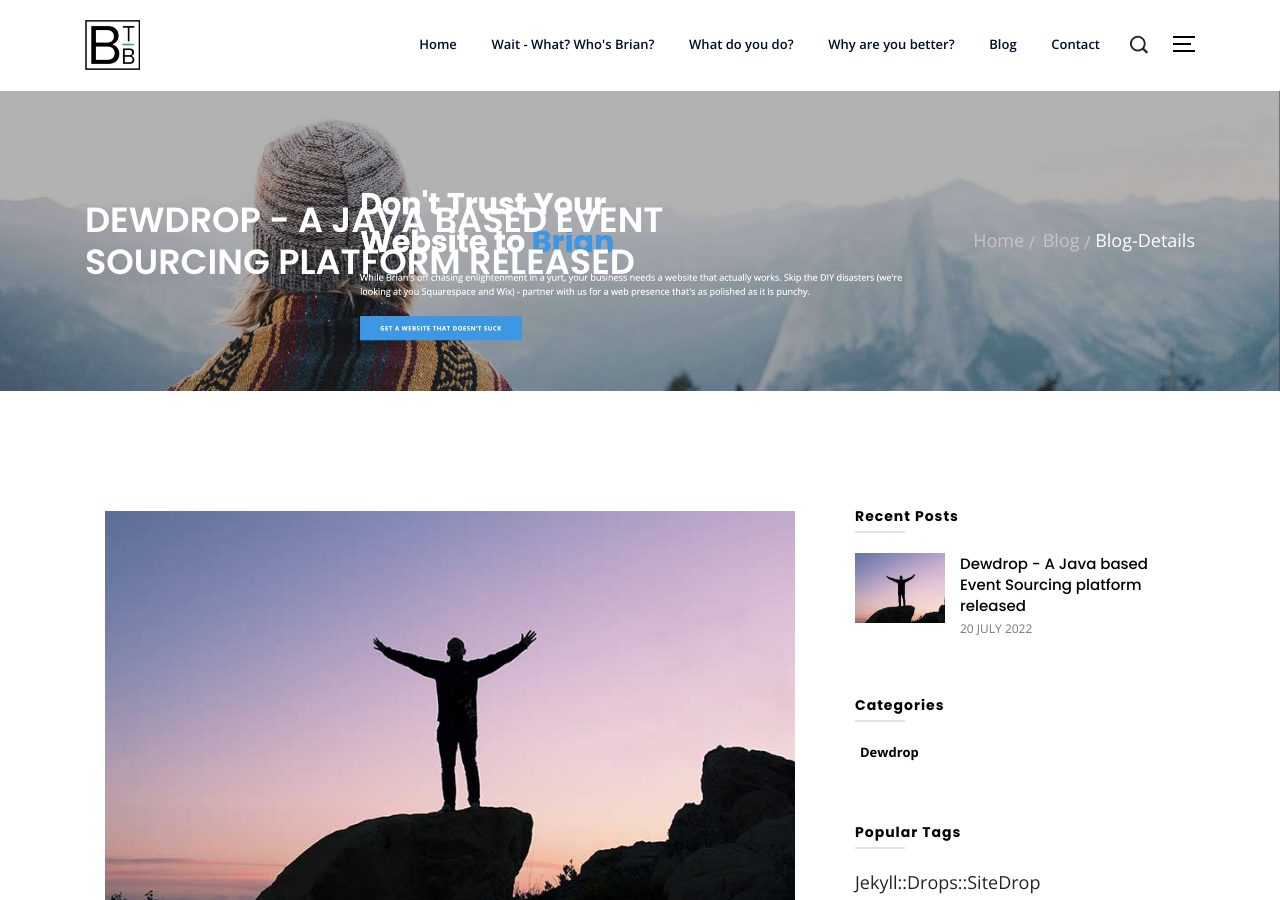
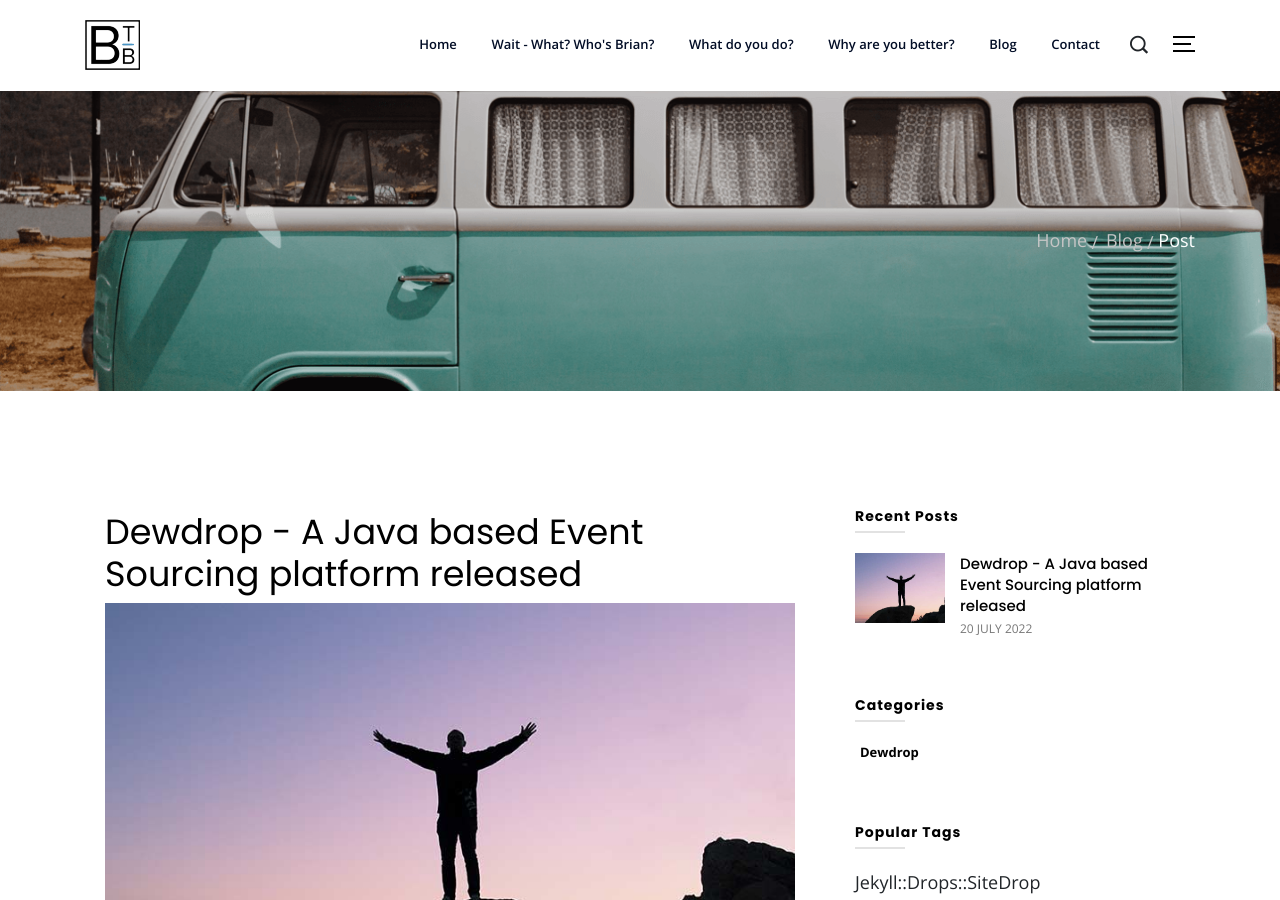
Before and after one commit to matsientst/betterthanbrian, a Jekyll site: the page built from _posts/2022-07-19-dewdrop-event-sourcing-released.md, in a window 1280 px wide and 900 px high. Built offline with Jekyll 4.4.1, drawn with Linux system fonts in a browser that asks for light colours.

Commit message:
fixing blog page

```diff
--- a/_layouts/post.html
+++ b/_layouts/post.html
@@ -4,20 +4,15 @@ layout: default
 {% include header.html %}
 <main>
 <!-- breadcrumb-area -->
-<section class="breadcrumb-area grey-bg" style="background-image:url({{site.cover_image}})">
+<section class="breadcrumb-area grey-bg" style="background-image:url({{page.header_image}})">
     <div class="container">
         <div class="row align-items-center">
-            <div class="col-xl-8 col-md-6">
-                <div class="breadcrumb-title sm-size">
-                    <h2>{{page.title}}</h2>
-                </div>
-            </div>
-            <div class="col-xl-4 col-md-6 text-left text-md-right">
+            <div class="col-xl-12 col-md-12 text-left text-md-right">
                 <div class="breadcrumb">
                     <ul>
                         <li><a href="{{site.url}}">Home</a></li>
                         <li><a href="/pages/blog">Blog</a></li>
-                        <li class="text-white pl-1"> Blog-Details</li>
+                        <li class="text-white pl-1"> Post</li>
                     </ul>
                 </div>
             </div>
@@ -30,6 +25,9 @@ layout: default
         <div class="row">
             <div class="col-lg-8 blog-post-items">
                 <div class="blog-wrapper mb-60">
+                    <div class=" sm-size">
+                        <h2>{{page.title}}</h2>
+                    </div>
                     <div class="blog-thumb">
                         <img src="{{page.post_image}}" alt="{{page.title}}"/>
                     </div>
--- a/_posts/2022-07-19-dewdrop-event-sourcing-released.md
+++ b/_posts/2022-07-19-dewdrop-event-sourcing-released.md
@@ -6,6 +6,7 @@ tags: event-sourcing dewdrop java
 categories: [dewdrop]
 authors: matt_macchia
 post_image: "/assets/img/blog/01.jpg"
+header_image: "/assets/img/bg/bus.png"
 ---
 
 <h4>If you build it they will come! </h4>
--- a/pages/blog.html
+++ b/pages/blog.html
@@ -4,6 +4,7 @@ pagination:
   enabled: true
 permalink: "/pages/blog/"
 title: Blog
+post_image: "/assets/img/bg/bus.png"
 ---
 
 <div class="basic-blog-area gray-bg pt-100 pb-100">
```
Also changed, not shown: assets/img/bg/bus.png (added).
